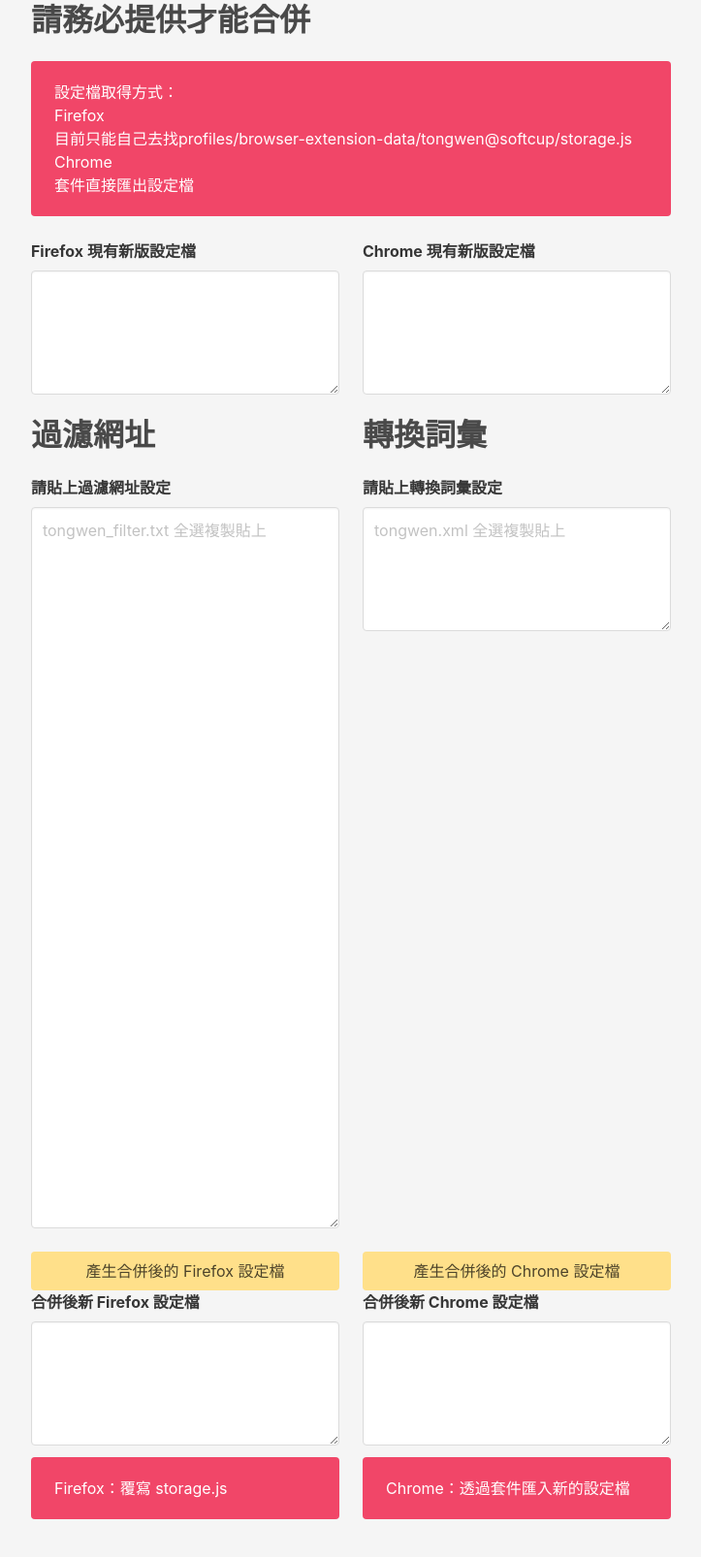
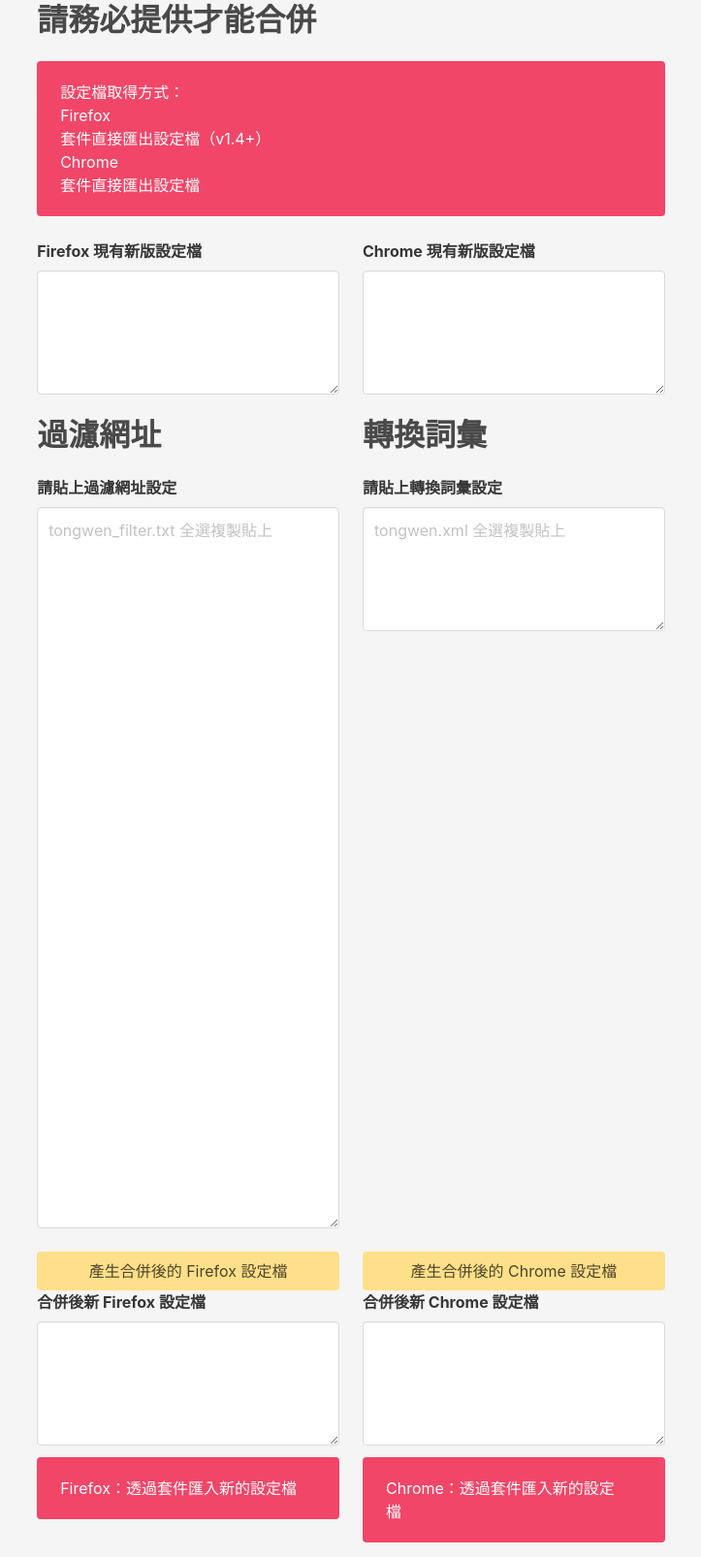
Before and after one commit to t7yang/new-tongwentang-config-converter, a plain HTML site: page index.html in a window 1280 px wide. Shown: the part 158-1764 px from the top of the page at 97% size, without its empty margins (278-1001 px from the left). Drawn offline with nearby package versions, Linux system fonts and the light colour scheme.

Commit message:
update step by step desc

```diff
--- a/index.html
+++ b/index.html
@@ -33,7 +33,7 @@
         <ul>
           <li>Firefox</li>
           <ul>
-            <li>目前只能自己去找profiles/browser-extension-data/tongwen@softcup/storage.js</li>
+            <li>套件直接匯出設定檔（v1.4+）</li>
           </ul>
           <li>Chrome</li>
           <ul>
@@ -103,7 +103,7 @@
             </p>
           </div>
           <div class="notification is-danger">
-            <p>Firefox：覆寫 storage.js</p>
+            <p>Firefox：透過套件匯入新的設定檔</p>
           </div>
         </div>
         <div class="column">
```
Also changed, not shown: 1 other file.
